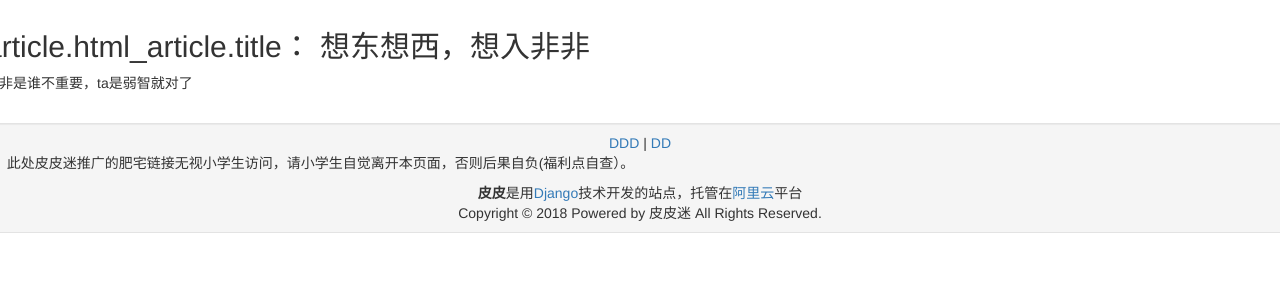
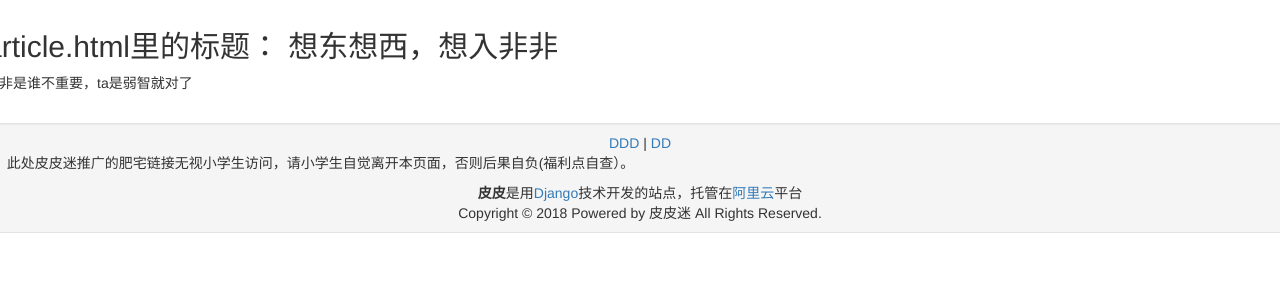
Before and after one commit to Imshuaige/minicms, a Django app: page /news/2/ff/ in a window 1280 px wide. Shown: the part 50-350 px from the top of the page. Run offline with Django 3.2, Linux system fonts and the light colour scheme; data comes from the database, SQL or seed files in the repository; some libraries are stand-ins or nearby versions.

```diff
--- a/news/models.py
+++ b/news/models.py
@@ -44,5 +44,5 @@ class Article(models.Model):
 	def get_absolute_url(self):
 		return reverse('article', args=(self.pk, self.slug))
 	class Meta:
-		verbose_name = '这个是么子'
+		verbose_name = '哈麻皮的属性'
 		verbose_name_plural = '么子鸭'
--- a/news/templates/news/article.html
+++ b/news/templates/news/article.html
@@ -12,7 +12,7 @@
 
 
 {% block content %}
-<h2>article.html_article.title： {{ article.title }}</h2>
+<h2>article.html里的标题： {{ article.title }}</h2>
 {% autoescape off %}
 {{article.content}}
 {% endautoescape %}
```
